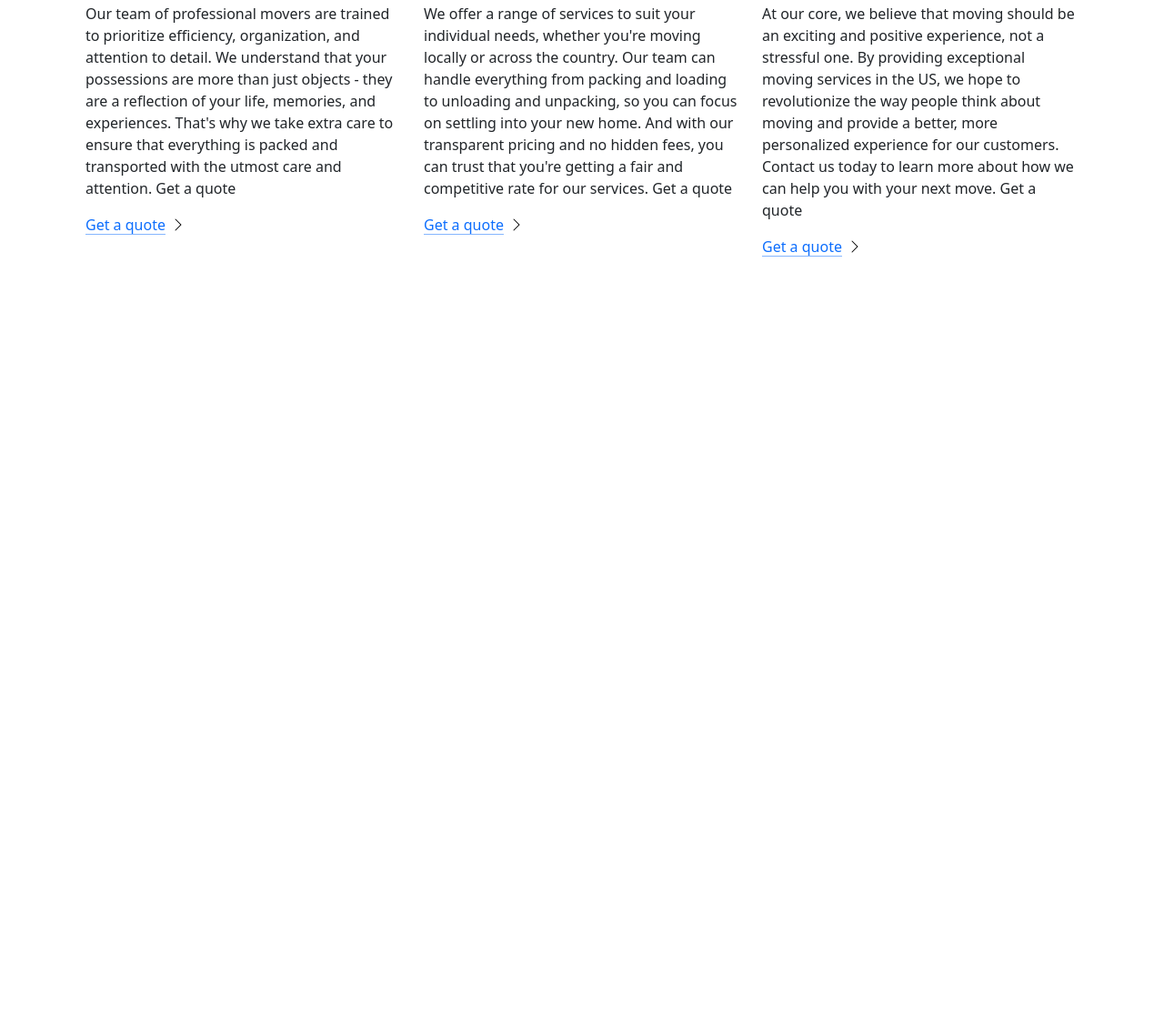
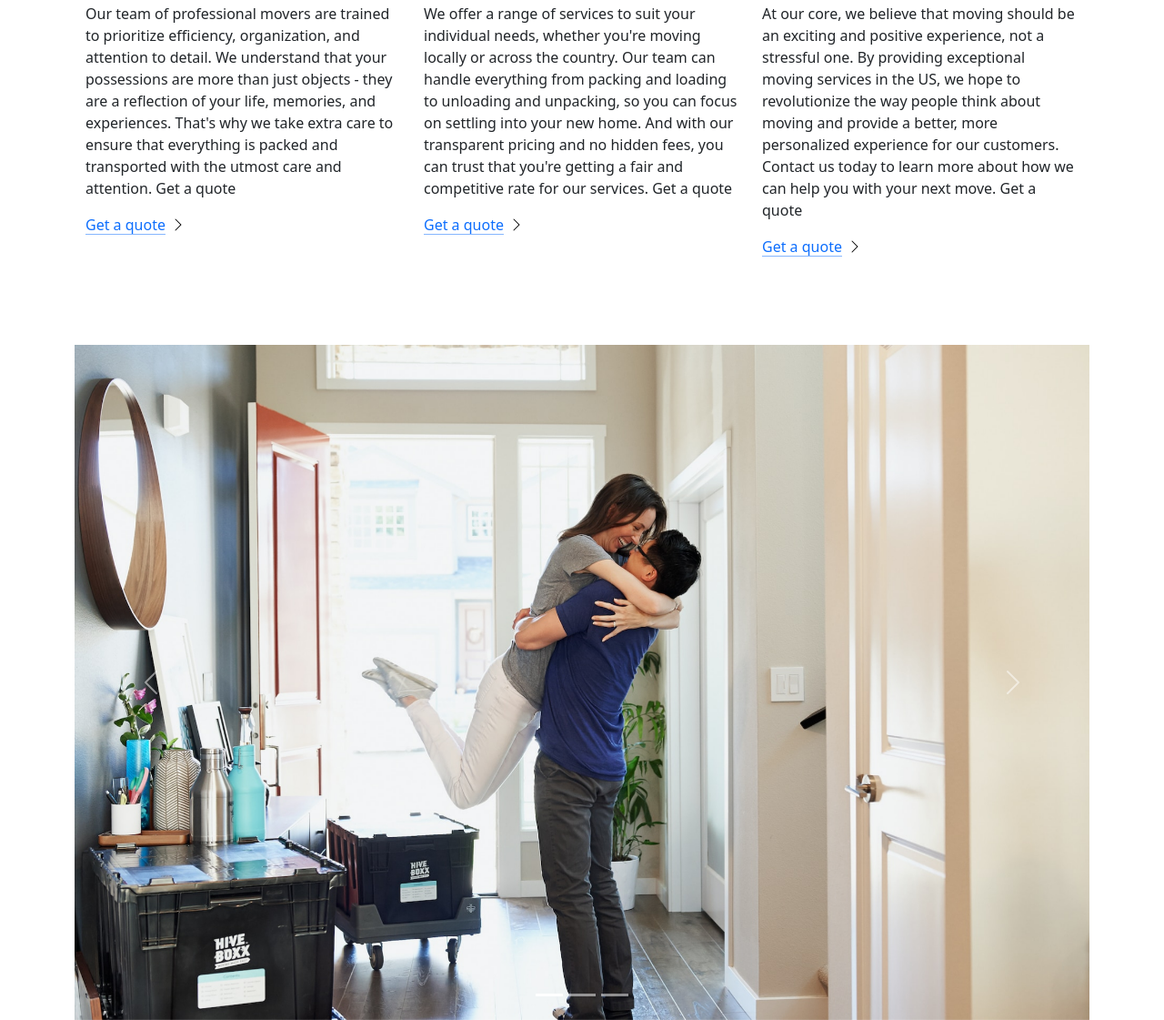
Before and after one commit to duhnuker/11.2-Bootstrap-Components, a plain HTML site: page index.html in a window 1280 px wide. Shown: the part 1063-2184 px from the top of the page at 91% size. Before the commit the page ends 1442 px from the top, so only its background shows below. Drawn offline with nearby package versions, Linux system fonts and the light colour scheme.

Commit message:
carousel done

```diff
--- a/index.html
+++ b/index.html
@@ -112,6 +112,35 @@
     </div>
   </div>
 
+  <div class="container">
+  <div id="carouselExampleIndicators" class="carousel slide">
+    <div class="carousel-indicators">
+      <button type="button" data-bs-target="#carouselExampleIndicators" data-bs-slide-to="0" class="active" aria-current="true" aria-label="Slide 1"></button>
+      <button type="button" data-bs-target="#carouselExampleIndicators" data-bs-slide-to="1" aria-label="Slide 2"></button>
+      <button type="button" data-bs-target="#carouselExampleIndicators" data-bs-slide-to="2" aria-label="Slide 3"></button>
+    </div>
+    <div class="carousel-inner">
+      <div class="carousel-item active">
+        <img src="couple.jpg" class="d-block w-100" alt="...">
+      </div>
+      <div class="carousel-item">
+        <img src="dog.jpg" class="d-block w-100" alt="...">
+      </div>
+      <div class="carousel-item">
+        <img src="family.jpg" class="d-block w-100" alt="...">
+      </div>
+    </div>
+    <button class="carousel-control-prev" type="button" data-bs-target="#carouselExampleIndicators" data-bs-slide="prev">
+      <span class="carousel-control-prev-icon" aria-hidden="true"></span>
+      <span class="visually-hidden">Previous</span>
+    </button>
+    <button class="carousel-control-next" type="button" data-bs-target="#carouselExampleIndicators" data-bs-slide="next">
+      <span class="carousel-control-next-icon" aria-hidden="true"></span>
+      <span class="visually-hidden">Next</span>
+    </button>
+  </div>
+</div>
+
 <script src="https://cdn.jsdelivr.net/npm/bootstrap@5.3.3/dist/js/bootstrap.bundle.min.js" integrity="sha384-YvpcrYf0tY3lHB60NNkmXc5s9fDVZLESaAA55NDzOxhy9GkcIdslK1eN7N6jIeHz" crossorigin="anonymous"></script>
 
 </body>
```
